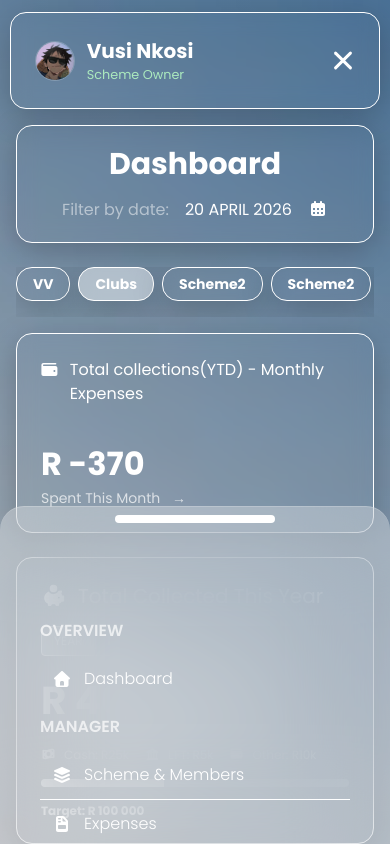
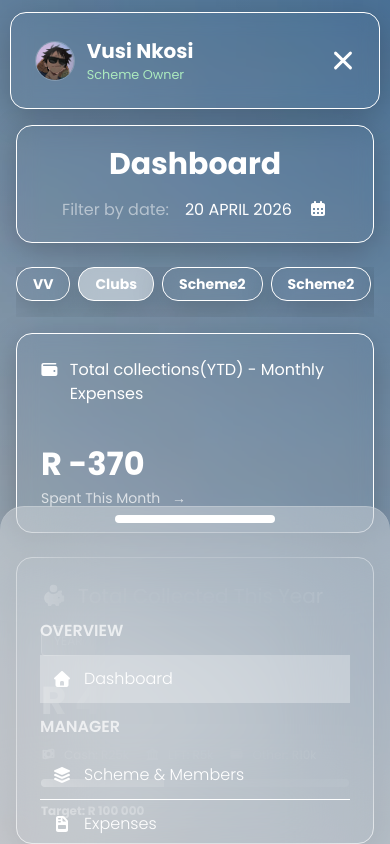
Before and after one commit to Siya-gift/SchemeManager, a React (Vite) app: page / in a window 390 px wide. Both pictures are taken after a click on the element 343 px from the left and 60 px from the top of the page. Shown: the top 844 px of the page. Built offline with nearby package versions, Linux system fonts and the light colour scheme.

Commit message:
good menu

```diff
--- a/src/components/MobileMenu.jsx
+++ b/src/components/MobileMenu.jsx
@@ -28,7 +28,8 @@ function MobileMenu({ isOpen, toggleMenu }) {
             <div className='w-full max-h-70 overflow-y-auto glass-scroll pt-6'>
                 <h3 className='text-[clamp(1rem,2.5vw,1rem)] font-semibold text-white/70 my-3'>OVERVIEW</h3>
                 <ul>
-                    <li className='flex items-center text-white gap-3 p-3 font-light'>
+                    <li className='flex items-center text-white gap-3 p-3 font-light
+                    bg-white/30'>
                         <i class="fa-solid fa-house"></i>Dashboard
                     </li>
                 </ul>
```
